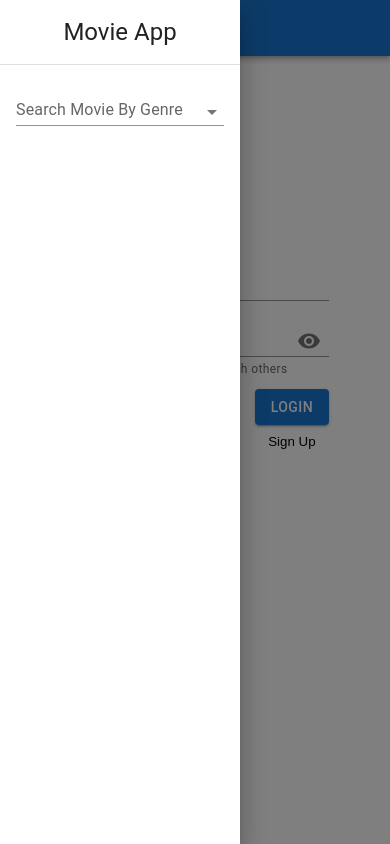
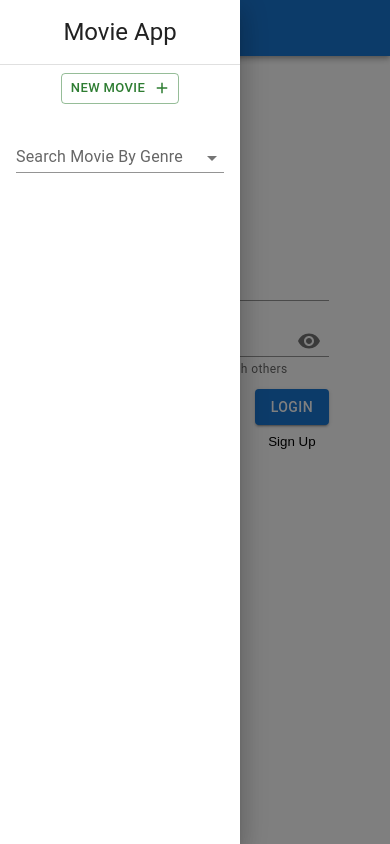
Before and after one commit to NHWai/movie-app, a React (Create React App) app: page /login in a window 390 px wide. Both pictures are taken after a click on the button 36 px from the left and 28 px from the top of the page. Built offline with nearby package versions, Linux system fonts and the light colour scheme.

Commit message:
create button added in mobile view

```diff
--- a/src/components/MuiNavbar.tsx
+++ b/src/components/MuiNavbar.tsx
@@ -13,6 +13,7 @@ import {
   Typography,
 } from "@mui/material";
 import AccountCircleIcon from "@mui/icons-material/AccountCircle";
+import AddIcon from "@mui/icons-material/Add";
 import MenuIcon from "@mui/icons-material/Menu";
 import React, { useContext, useState } from "react";
 import { Outlet, useLocation, Link as RouterLink } from "react-router-dom";
@@ -115,6 +116,24 @@ export const MuiNavbar = () => {
               Movie App
             </Typography>
             <Divider />
+
+                <Button
+                  size='small'
+                  component={RouterLink}
+                  to="/create"
+                  sx={{
+                    width: "fit-content",
+                    mx:'auto',
+                    my:1
+                  }}
+                  variant="outlined"
+                  color="success"
+                  endIcon={<AddIcon fontSize="inherit" />}
+                >
+                  New Movie
+                </Button>
+
+            {/* <Divider /> */}
             <Autocomplete
               size="small"
               disablePortal
--- a/src/routes/EditMovie.tsx
+++ b/src/routes/EditMovie.tsx
@@ -263,6 +263,7 @@ export const EditMovie = () => {
   const updateMovie = async (movie: any) => {
     const myHeaders = new Headers();
     myHeaders.append("Authorization", `Bearer ${token.tokenStr}`);
+    myHeaders.append("Content-Type", `multipart/form-data`);
 
     const url = `${process.env.REACT_APP_BASE_URL}/movies/${movieId}`;
     try {
```
